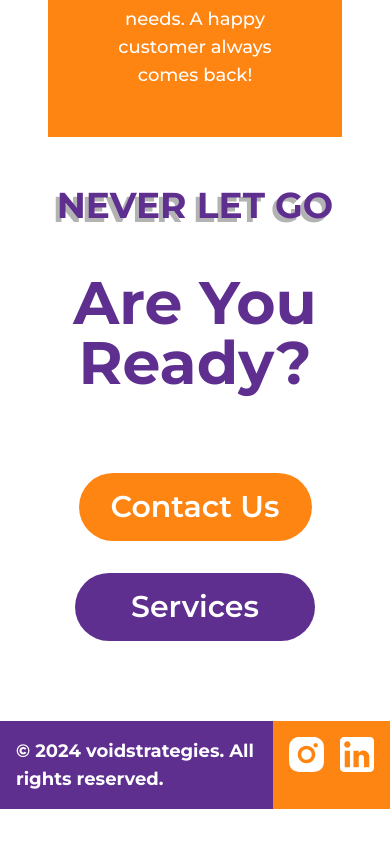
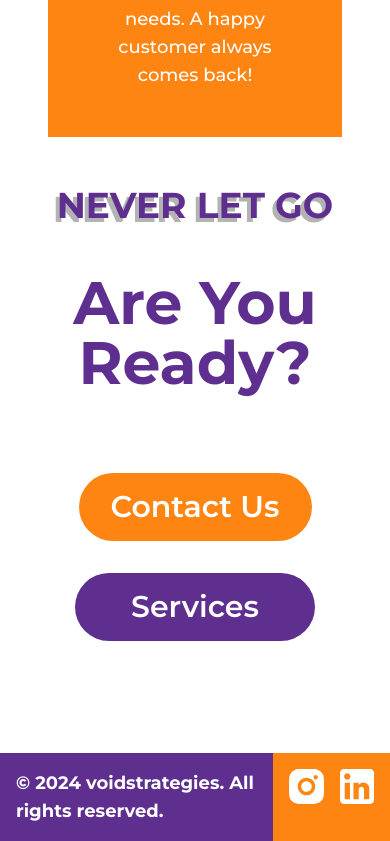
Before and after one commit to senpaiblue/void-strategies, a Next.js app: page / in a window 390 px wide. Shown: the part 6097-6938 px from the top of the page. Before the commit the page ends 6906 px from the top, so only its background shows below. Built offline with nearby package versions, Linux system fonts and the light colour scheme.

Commit message:
spacing-fix

```diff
--- a/src/components/Footer.js
+++ b/src/components/Footer.js
@@ -6,7 +6,7 @@ import linkedin from "../../public/assets/Linkedin.svg"
 
 const Footer = () => {
   return (
-    <div className='flex md:mt-12'>
+    <div className='flex mt-8 md:mt-12'>
     <div className='bg-[#5F2F90] text-lg p-4 md:p-12 md:text-3xl font-bold text-white w-[70%]'>
     © 2024 voidstrategies. All rights reserved.
     </div>
```
